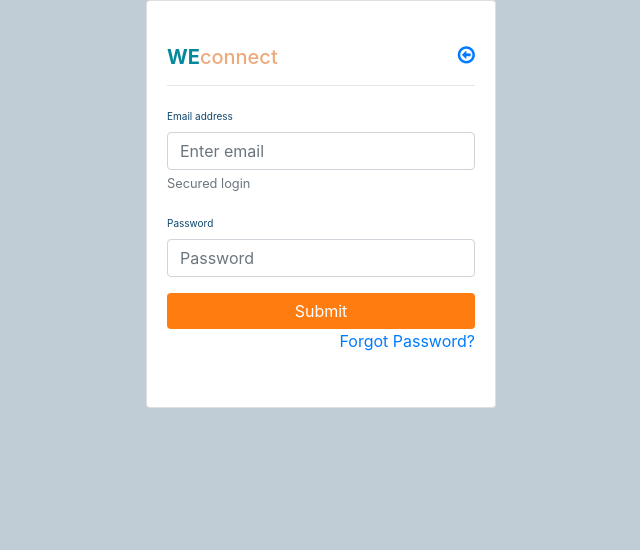
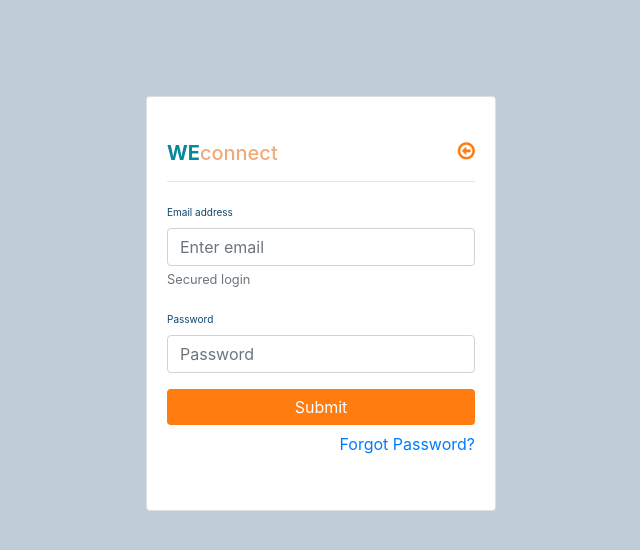
Before and after one commit to klevamane/weconnect-business, a plain HTML site: page template/login.html in a window 1280 px wide. Shown: the whole page, without its empty margins (319-959 px from the left). Drawn offline with Linux system fonts and the light colour scheme.

Commit message:
Fix font icon color and login card margin
change return to index.html icon color to match the submit button and update css page with margin classes to centralize login card

```diff
--- a/template/css/style.css
+++ b/template/css/style.css
@@ -270,7 +270,9 @@
   }
 
 
-
+ /**********************************
+              LOGO
+**********************************/
 
  .logo{
    font-family: 'Roboto' sans-serif;
@@ -281,3 +283,20 @@
  .logo2{
   color:#EEAA7B !important;
  }
+
+ /**********************************
+              MARGIN
+**********************************/
+.my-6 {
+  margin-bottom: 3rem !important;
+  margin-top: 6rem !important;
+}
+.my-bottom {
+  margin-bottom: 3rem !important;
+}
+.my-top {
+  margin-top: 0.4rem !important;
+}
+.my-to2 {
+  margin-top: 2.8rem !important;
+}
--- a/template/login.html
+++ b/template/login.html
@@ -24,7 +24,7 @@
                     <div class="card-body" style="padding-bottom:30px">
                             <h5 class="card-title"><span class="logo">WE</span><span class="logo2">connect</span>
                             <a href="./index.html">
-                                <i class="fa fa-arrow-circle-o-left float-right primary-app-colour" aria-hidden="true"></i>
+                                <i class="fa fa-arrow-circle-o-left float-right sign-color" aria-hidden="true"></i>
                             </a>
                         </h5>
                         <hr/>
```
